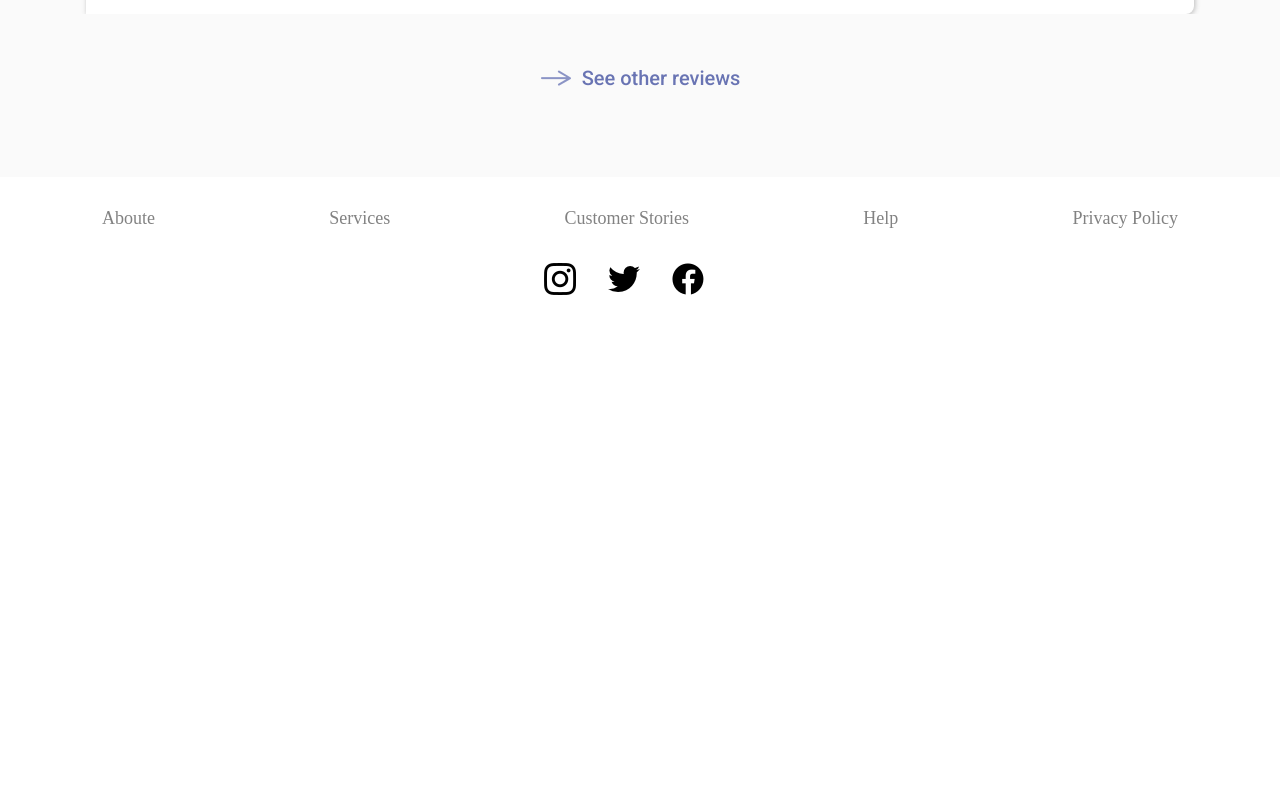
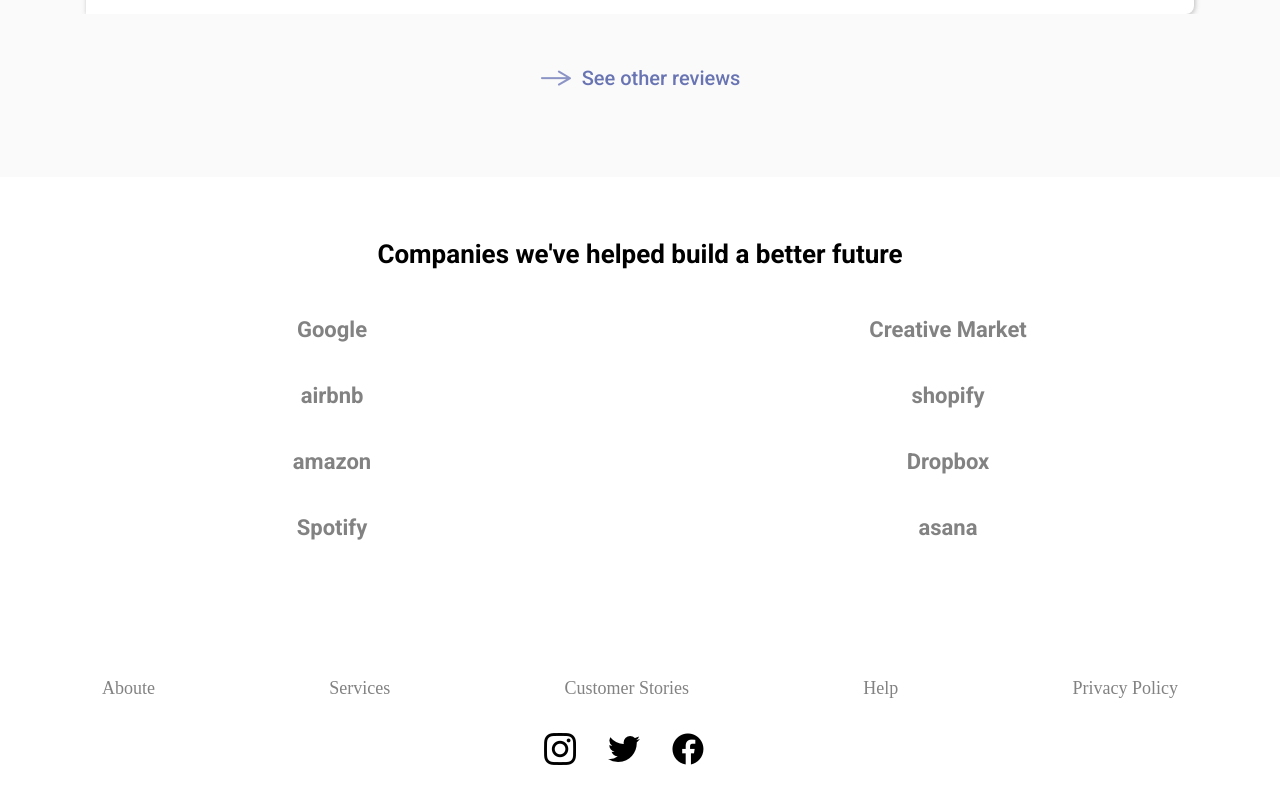
Before and after one commit to MathGPereira/primeiroProjetoAngular, an Angular app in the folder servicosDeSeguro/: page / in a window 1280 px wide. Shown: the part 4054-4854 px from the top of the page. Before the commit the page ends 4384 px from the top, so only its background shows below. Built offline with nearby package versions, Linux system fonts and the light colour scheme.

Commit message:
Criando a seção das companias que ajudam com seguro

```diff
--- a/servicosDeSeguro/src/app/app.component.html
+++ b/servicosDeSeguro/src/app/app.component.html
@@ -8,5 +8,6 @@
         <app-passos></app-passos>
         <app-carroussel></app-carroussel>
     </div>
+    <app-companias-parceiras></app-companias-parceiras>
 </main>
 <app-rodape></app-rodape>
--- a/servicosDeSeguro/src/app/app.module.ts
+++ b/servicosDeSeguro/src/app/app.module.ts
@@ -11,6 +11,7 @@ import { SobrePlanosComponent } from './componentes/conteudo/sobre-planos/sobre-
 import { SobreRecursosComponent } from './componentes/conteudo/sobre-recursos/sobre-recursos.component';
 import { PassosComponent } from './componentes/conteudo/passos/passos.component';
 import { CarrousselComponent } from './componentes/conteudo/carroussel/carroussel.component';
+import { CompaniasParceirasComponent } from './componentes/conteudo/companias-parceiras/companias-parceiras.component';
 
 @NgModule({
   declarations: [
@@ -22,7 +23,8 @@ import { CarrousselComponent } from './componentes/conteudo/carroussel/carrousse
     SobrePlanosComponent,
     SobreRecursosComponent,
     PassosComponent,
-    CarrousselComponent
+    CarrousselComponent,
+    CompaniasParceirasComponent
 ],
   imports: [
     BrowserModule,
--- /dev/null
+++ b/servicosDeSeguro/src/app/componentes/conteudo/companias-parceiras/companias-parceiras.component.css
@@ -0,0 +1,24 @@
+.companias {
+    padding: 4em 1.5em;
+    text-align: center;
+}
+
+.companias__titulo {
+    font-size: 26px;
+    font-weight: 700;
+    margin-bottom: 2em;
+}
+
+.companias__lista {
+    align-items: center;
+    display: flex;
+    flex-wrap: wrap;
+}
+
+.lista__compania {
+    color: #828282;
+    font-size: 22px;
+    font-weight: 700;
+    margin-bottom: 2em;
+    width: 50%;
+}
--- /dev/null
+++ b/servicosDeSeguro/src/app/componentes/conteudo/companias-parceiras/companias-parceiras.component.html
@@ -0,0 +1,13 @@
+<section class="companias">
+    <h2 class="companias__titulo">Companies we've helped build a better future</h2>
+    <ul class="companias__lista">
+        <li class="lista__compania">Google</li>
+        <li class="lista__compania">Creative Market</li>
+        <li class="lista__compania">airbnb</li>
+        <li class="lista__compania">shopify</li>
+        <li class="lista__compania">amazon</li>
+        <li class="lista__compania">Dropbox</li>
+        <li class="lista__compania">Spotify</li>
+        <li class="lista__compania">asana</li>
+    </ul>
+</section>
```
Also changed, not shown: servicosDeSeguro/src/app/componentes/conteudo/companias-parceiras/companias-parceiras.component.ts (added, +10 -0 lines), 1 other file (tests, documents, lock files or other folders).
